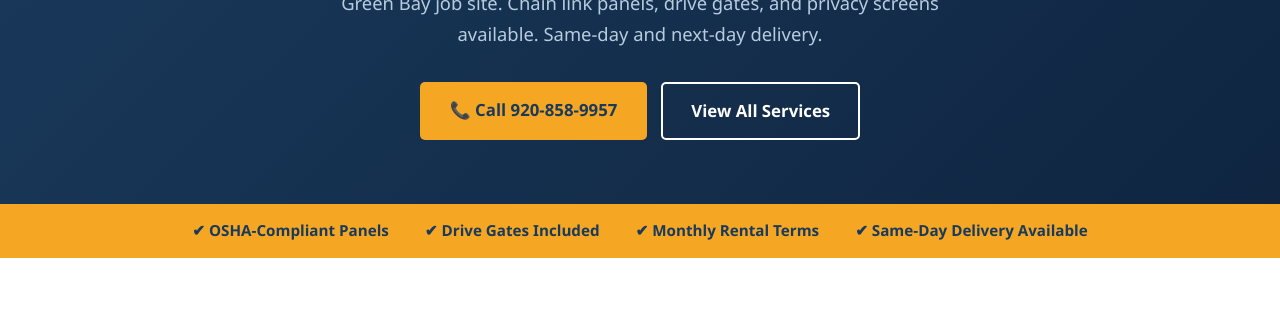
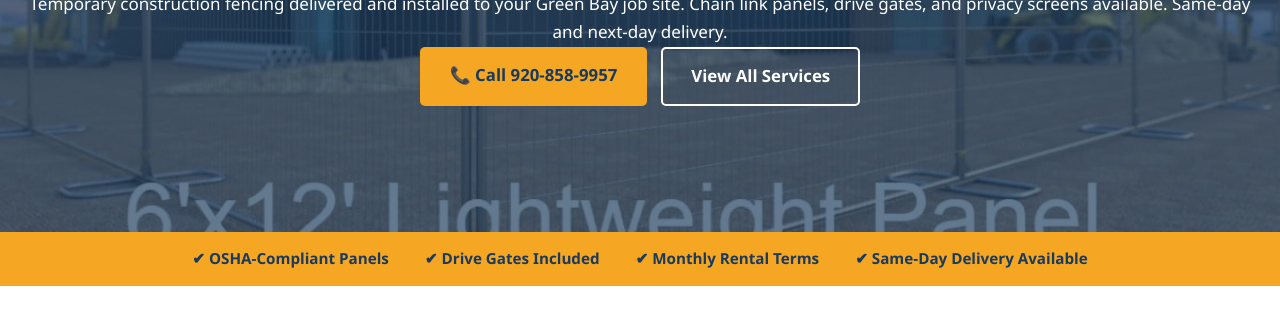
Before and after one commit to stevendelarwelle/temporaryfencerentalco, a plain HTML site: page construction-fencing-green-bay.html in a window 1280 px wide. Shown: the part 252-571 px from the top of the page. Drawn offline with Linux system fonts and the light colour scheme.

Commit message:
Add hero image to construction fencing page

```diff
--- a/construction-fencing-green-bay.html
+++ b/construction-fencing-green-bay.html
@@ -37,12 +37,15 @@
   </nav>
 </header>
 
-<section class="hero">
-  <h1>Construction Fence Rental Green Bay, WI</h1>
-  <p>Temporary construction fencing delivered and installed to your Green Bay job site. Chain link panels, drive gates, and privacy screens available. Same-day and next-day delivery.</p>
-  <div class="hero-btns">
-    <a href="tel:9208589957" class="btn-primary">📞 Call 920-858-9957</a>
-    <a href="index.html" class="btn-outline">View All Services</a>
+<section class="hero-with-image">
+  <img src="images/temporary-construction-fence-panel-green-bay-wi.jpg" alt="Temporary construction fence panels Green Bay Wisconsin" class="hero-bg" />
+  <div class="hero-content">
+    <h1>Construction Fence Rental Green Bay, WI</h1>
+    <p>Temporary construction fencing delivered and installed to your Green Bay job site. Chain link panels, drive gates, and privacy screens available. Same-day and next-day delivery.</p>
+    <div class="hero-btns">
+      <a href="tel:9208589957" class="btn-primary">📞 Call 920-858-9957</a>
+      <a href="index.html" class="btn-outline">View All Services</a>
+    </div>
   </div>
 </section>
 
```
